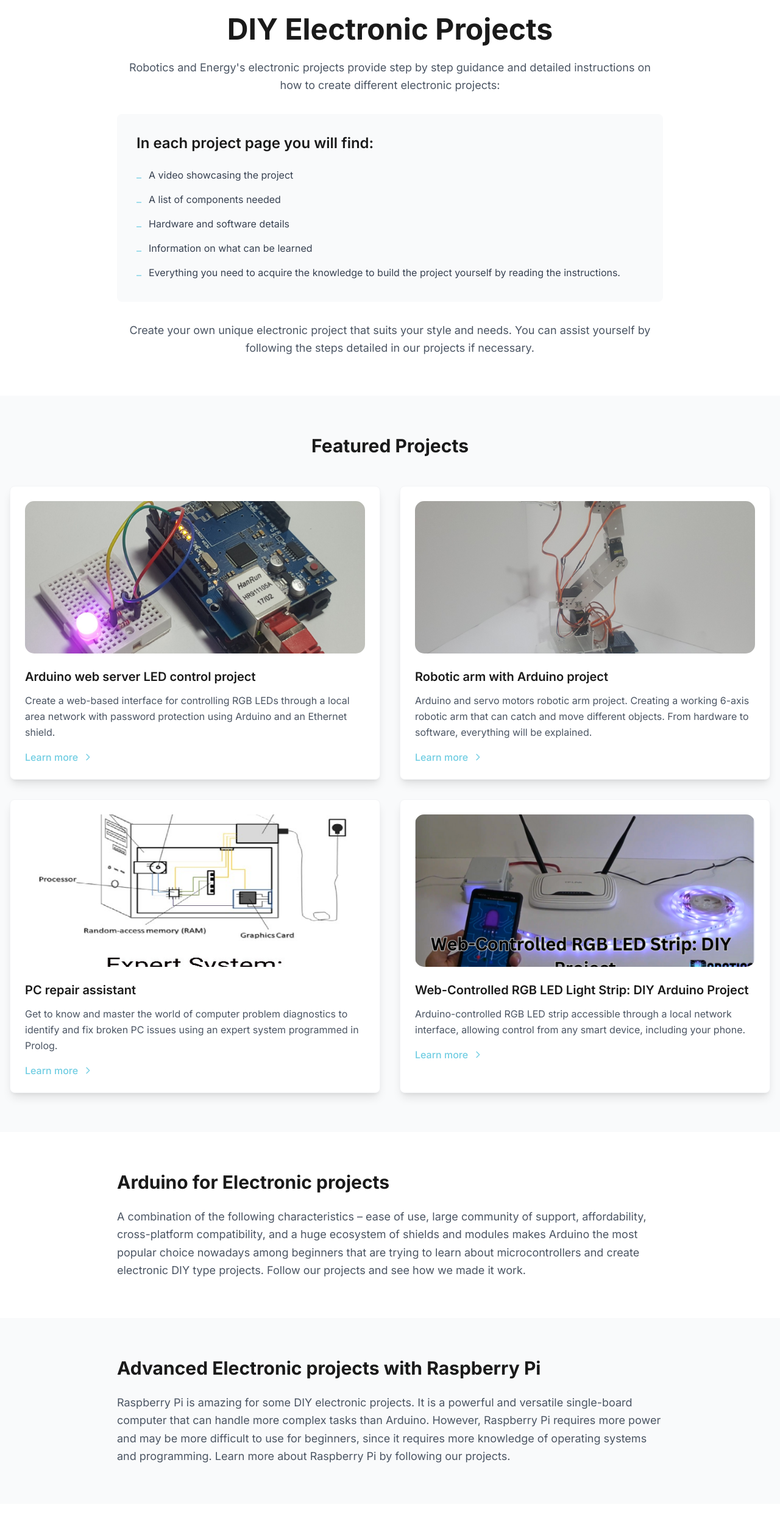
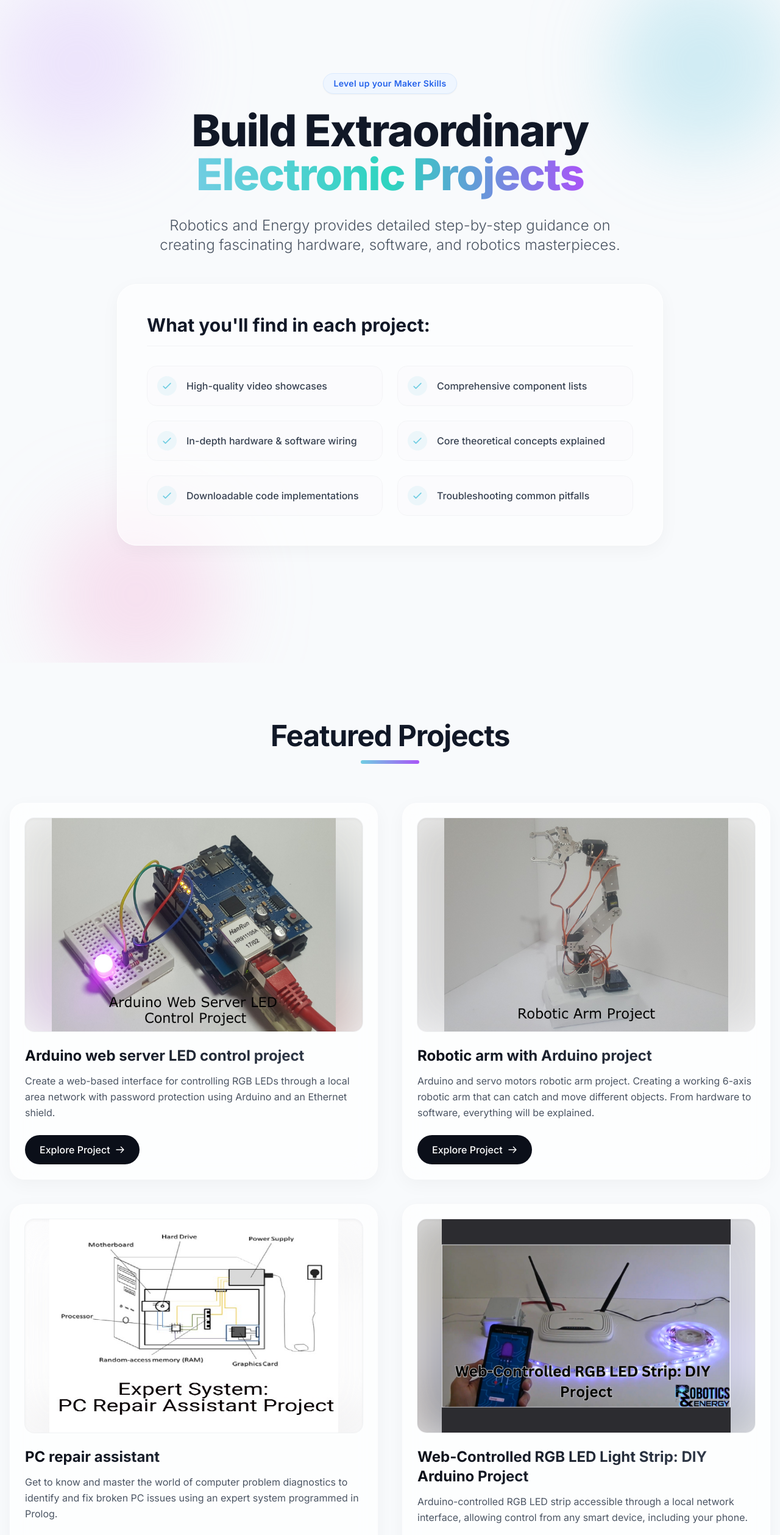
Before and after one commit to Korner-san/RoboticsAndEnergy, a Next.js app: page / in a window 1280 px wide. Shown: the part 200-2718 px from the top of the page at 61% size. Built offline with nearby package versions, Linux system fonts and the light colour scheme.

Commit message:
Redesign homepage with UI overhaul and larger image aspects

```diff
--- a/app/page.tsx
+++ b/app/page.tsx
@@ -64,54 +64,68 @@ const articles = [
 
 const HomePage: React.FC = () => {
   return (
-    <div className="bg-gray-50">
-      {/* Hero Section */}
-      <section className="bg-white py-16">
-        <div className="container mx-auto px-4">
-          <div className="text-center max-w-4xl mx-auto">
-            <h1 className="text-4xl md:text-5xl font-bold text-robotics-dark mb-6">
-              DIY Electronic Projects
+    <div className="bg-[#f8fafc] overflow-hidden min-h-screen">
+
+      {/* Premium Hero Section with Animated Orbs */}
+      <section className="relative py-28 lg:py-40 flex items-center justify-center overflow-hidden">
+
+        {/* Animated Background Orbs */}
+        <div className="absolute top-0 -left-4 w-72 h-72 bg-purple-300 rounded-full mix-blend-multiply filter blur-3xl opacity-30 animate-blob" />
+        <div className="absolute top-0 -right-4 w-72 h-72 bg-robotics-blue rounded-full mix-blend-multiply filter blur-3xl opacity-30 animate-blob animation-delay-2000" />
+        <div className="absolute -bottom-8 left-20 w-72 h-72 bg-pink-300 rounded-full mix-blend-multiply filter blur-3xl opacity-30 animate-blob animation-delay-4000" />
+
+        <div className="container mx-auto px-4 relative z-10">
+          <div className="text-center max-w-5xl mx-auto animate-fade-in-up">
+            <span className="inline-block py-1.5 px-4 mb-6 rounded-full bg-blue-50 border border-blue-100 text-blue-600 text-sm font-semibold tracking-wide shadow-sm">
+              Level up your Maker Skills
+            </span>
+            <h1 className="text-5xl md:text-7xl font-extrabold tracking-tight mb-8 text-gray-900">
+              Build Extraordinary <br />
+              <span className="bg-clip-text text-transparent bg-gradient-to-r from-robotics-blue via-teal-400 to-purple-500">
+                Electronic Projects
+              </span>
             </h1>
-            <p className="text-lg text-gray-600 leading-relaxed mb-8">
-              Robotics and Energy&apos;s electronic projects provide step by step guidance and detailed
-              instructions on how to create different electronic projects:
+            <p className="text-xl md:text-2xl text-gray-600 leading-relaxed mb-12 max-w-3xl mx-auto font-light">
+              Robotics and Energy provides detailed step-by-step guidance on creating fascinating hardware, software, and robotics masterpieces.
             </p>
 
-            <div className="bg-gray-50 rounded-lg p-8 mb-8 text-left">
-              <h2 className="text-2xl font-semibold text-robotics-dark mb-6">
-                In each project page you will find:
+            <div className="bg-white/60 backdrop-blur-xl rounded-[32px] p-8 md:p-12 mb-8 text-left shadow-[0_8px_30px_rgb(0,0,0,0.04)] border border-white max-w-4xl mx-auto transform transition hover:scale-[1.01] duration-500">
+              <h2 className="text-2xl md:text-3xl font-bold text-gray-900 mb-8 border-b border-gray-100 pb-4">
+                What you'll find in each project:
               </h2>
-              <ul className="space-y-3 text-gray-700">
+              <div className="grid grid-cols-1 md:grid-cols-2 gap-6">
                 {[
-                  'A video showcasing the project',
-                  'A list of components needed',
-                  'Hardware and software details',
-                  'Information on what can be learned',
-                  'Everything you need to acquire the knowledge to build the project yourself by reading the instructions.',
+                  'High-quality video showcases',
+                  'Comprehensive component lists',
+                  'In-depth hardware & software wiring',
+                  'Core theoretical concepts explained',
+                  'Downloadable code implementations',
+                  'Troubleshooting common pitfalls',
                 ].map((item) => (
-                  <li key={item} className="flex items-start">
-                    <span className="text-robotics-blue mr-3 mt-1">–</span>
-                    {item}
-                  </li>
+                  <div key={item} className="flex items-center space-x-4 bg-gray-50/50 p-4 rounded-2xl border border-gray-100">
+                    <div className="flex-shrink-0 w-8 h-8 rounded-full bg-robotics-blue/10 flex items-center justify-center text-robotics-blue">
+                      <svg className="w-5 h-5" fill="none" stroke="currentColor" viewBox="0 0 24 24"><path strokeLinecap="round" strokeLinejoin="round" strokeWidth="2" d="M5 13l4 4L19 7"></path></svg>
+                    </div>
+                    <span className="text-gray-700 font-medium">{item}</span>
+                  </div>
                 ))}
-              </ul>
+              </div>
             </div>
-
-            <p className="text-lg text-gray-600 leading-relaxed">
-              Create your own unique electronic project that suits your style and needs. You can
-              assist yourself by following the steps detailed in our projects if necessary.
-            </p>
           </div>
         </div>
       </section>
 
-      {/* Featured Projects */}
-      <section className="py-16 bg-gray-50">
-        <div className="container mx-auto px-4">
-          <h2 className="text-3xl font-bold text-center text-robotics-dark mb-12">
-            Featured Projects
-          </h2>
-          <div className="grid grid-cols-1 md:grid-cols-2 gap-8">
+      {/* Featured Projects Grid */}
+      <section className="py-24 relative z-20">
+        <div className="container mx-auto px-4 max-w-7xl">
+          <div className="text-center mb-16">
+            <h2 className="text-4xl md:text-5xl font-bold text-gray-900 mb-4 tracking-tight">
+              Featured Projects
+            </h2>
+            <div className="w-24 h-1.5 bg-gradient-to-r from-robotics-blue to-purple-500 mx-auto rounded-full" />
+          </div>
+
+          <div className="grid grid-cols-1 lg:grid-cols-2 gap-10">
             {projects.map((project, index) => (
               <ProjectCard
                 key={index}
@@ -126,48 +140,48 @@ const HomePage: React.FC = () => {
         </div>
       </section>
 
-      {/* Arduino Section */}
-      <section className="py-16 bg-white">
-        <div className="container mx-auto px-4">
-          <div className="max-w-4xl mx-auto">
-            <h2 className="text-3xl font-bold text-robotics-dark mb-6">
-              Arduino for Electronic projects
-            </h2>
-            <p className="text-lg text-gray-600 leading-relaxed">
-              A combination of the following characteristics – ease of use, large community of
-              support, affordability, cross-platform compatibility, and a huge ecosystem of shields
-              and modules makes Arduino the most popular choice nowadays among beginners that are
-              trying to learn about microcontrollers and create electronic DIY type projects. Follow
-              our projects and see how we made it work.
-            </p>
+      {/* Informational Blocks - Arduino & Raspberry Pi */}
+      <section className="py-20 bg-gradient-to-b from-white to-[#f8fafc]">
+        <div className="container mx-auto px-4 max-w-6xl">
+          <div className="grid grid-cols-1 md:grid-cols-2 gap-10">
+            {/* Arduino */}
+            <div className="bg-white rounded-3xl p-10 shadow-[0_8px_30px_rgb(0,0,0,0.03)] border border-gray-100 hover:shadow-xl transition-shadow duration-300">
+              <div className="w-16 h-16 bg-teal-50 rounded-2xl flex items-center justify-center mb-6">
+                 <span className="text-3xl">🎛️</span>
+              </div>
+              <h2 className="text-3xl font-bold text-gray-900 mb-4">
+                Arduino Ecosystem
+              </h2>
+              <p className="text-lg text-gray-600 leading-relaxed">
+                Ease of use, massive community support, and affordability make Arduino the premier choice for electronics beginners and professionals alike. Build powerful IoT circuits and automation bots effortlessly.
+              </p>
+            </div>
+
+            {/* Raspberry Pi */}
+            <div className="bg-white rounded-3xl p-10 shadow-[0_8px_30px_rgb(0,0,0,0.03)] border border-gray-100 hover:shadow-xl transition-shadow duration-300">
+              <div className="w-16 h-16 bg-purple-50 rounded-2xl flex items-center justify-center mb-6">
+                 <span className="text-3xl">🍓</span>
+              </div>
+              <h2 className="text-3xl font-bold text-gray-900 mb-4">
+                Advanced Raspberry Pi
+              </h2>
+              <p className="text-lg text-gray-600 leading-relaxed">
+                Unlock true computing power with single-board computers. Handle complex machine learning, advanced operating systems, and heavy network traffic with our Raspberry Pi guides.
+              </p>
+            </div>
           </div>
         </div>
       </section>
 
-      {/* Raspberry Pi Section */}
-      <section className="py-16 bg-gray-50">
-        <div className="container mx-auto px-4">
-          <div className="max-w-4xl mx-auto">
-            <h2 className="text-3xl font-bold text-robotics-dark mb-6">
-              Advanced Electronic projects with Raspberry Pi
+      {/* Recent Articles Grid */}
+      <section className="py-24 relative z-20">
+        <div className="container mx-auto px-4 max-w-7xl">
+          <div className="text-center mb-16">
+            <h2 className="text-4xl md:text-5xl font-bold text-gray-900 mb-4 tracking-tight">
+              Latest from the Lab
             </h2>
-            <p className="text-lg text-gray-600 leading-relaxed">
-              Raspberry Pi is amazing for some DIY electronic projects. It is a powerful and
-              versatile single-board computer that can handle more complex tasks than Arduino.
-              However, Raspberry Pi requires more power and may be more difficult to use for
-              beginners, since it requires more knowledge of operating systems and programming.
-              Learn more about Raspberry Pi by following our projects.
-            </p>
+            <div className="w-24 h-1.5 bg-gradient-to-r from-teal-400 to-robotics-blue mx-auto rounded-full" />
           </div>
-        </div>
-      </section>
-
-      {/* Recent Articles */}
-      <section className="py-16 bg-white">
-        <div className="container mx-auto px-4">
-          <h2 className="text-3xl font-bold text-center text-robotics-dark mb-12">
-            Recent articles
-          </h2>
           <div className="grid grid-cols-1 md:grid-cols-2 lg:grid-cols-3 gap-8">
             {articles.map((article, index) => (
               <ArticleCard
--- a/components/ProjectCard.tsx
+++ b/components/ProjectCard.tsx
@@ -18,19 +18,23 @@ const ProjectCard: React.FC<ProjectCardProps> = ({
   altText
 }) => {
   return (
-    <div className="bg-white rounded-lg shadow-lg hover:shadow-xl transition-shadow duration-300 p-6 border border-gray-100">
+    <div className="relative group bg-white/70 backdrop-blur-xl rounded-[24px] shadow-[0_8px_30px_rgb(0,0,0,0.04)] hover:shadow-[0_8px_40px_rgb(112,205,226,0.15)] transition-all duration-500 p-6 border border-white/40 overflow-hidden hover:-translate-y-2">
+      {/* Decorative gradient orb for glow effect */}
+      <div className="absolute -inset-1 bg-gradient-to-r from-robotics-blue/0 via-robotics-blue/10 to-purple-500/10 rounded-[28px] blur-xl opacity-0 group-hover:opacity-100 transition-opacity duration-700 pointer-events-none" />
+
+      <div className="relative z-10 w-full">
         {/* TiltedCard for the project image */}
-      <div className="mb-6">
+        <div className="mb-6 rounded-[15px] w-full overflow-hidden bg-gray-50/50 ring-1 ring-gray-900/5 shadow-inner">
           <TiltedCard
             imageSrc={imageSrc}
             altText={altText || title}
             captionText={title}
-          containerHeight="250px"
+            containerHeight="350px"
             containerWidth="100%"
-          imageHeight="250px"
+            imageHeight="350px"
             imageWidth="100%"
-          rotateAmplitude={12}
-          scaleOnHover={1.05}
+            rotateAmplitude={10}
+            scaleOnHover={1.03}
             showMobileWarning={false}
             showTooltip={true}
             displayOverlayContent={false}
@@ -38,28 +42,29 @@ const ProjectCard: React.FC<ProjectCardProps> = ({
         </div>
 
         {/* Project content */}
-      <h3 className="text-xl font-semibold text-robotics-dark mb-3">
+        <h3 className="text-2xl font-bold bg-clip-text text-transparent bg-gradient-to-r from-robotics-dark to-gray-700 mb-3 group-hover:to-robotics-blue transition-all duration-300">
           {title}
         </h3>
-      <p className="text-gray-600 mb-4 leading-relaxed">
+        <p className="text-gray-600 mb-6 leading-relaxed line-clamp-3">
           {description}
         </p>
         <Link
           href={href}
-        className="inline-flex items-center text-robotics-blue hover:text-blue-600 font-medium transition-colors duration-300"
+          className="inline-flex items-center justify-center px-6 py-3 rounded-full bg-robotics-dark text-white font-medium hover:bg-robotics-blue hover:shadow-lg hover:shadow-robotics-blue/30 transition-all duration-300 group/btn"
           aria-label={`Learn more about ${title}`}
         >
-        Learn more
+          Explore Project
           <svg
-          className="ml-2 w-4 h-4"
+            className="ml-2 w-4 h-4 transform group-hover/btn:translate-x-1 transition-transform"
             fill="none"
             stroke="currentColor"
             viewBox="0 0 24 24"
             aria-hidden="true"
           >
-          <path strokeLinecap="round" strokeLinejoin="round" strokeWidth={2} d="M9 5l7 7-7 7" />
+            <path strokeLinecap="round" strokeLinejoin="round" strokeWidth={2} d="M14 5l7 7m0 0l-7 7m7-7H3" />
           </svg>
         </Link>
+      </div>
     </div>
   );
 };
--- a/components/TiltedCard.tsx
+++ b/components/TiltedCard.tsx
@@ -30,10 +30,10 @@ export default function TiltedCard({
   imageSrc,
   altText = 'Tilted card image',
   captionText = '',
-  containerHeight = '300px',
+  containerHeight = '350px',
   containerWidth = '100%',
-  imageHeight = '300px',
-  imageWidth = '300px',
+  imageHeight = '350px',
+  imageWidth = '100%',
   scaleOnHover = 1.1,
   rotateAmplitude = 14,
   showMobileWarning = true,
@@ -118,14 +118,17 @@ export default function TiltedCard({
           scale
         }}
       >
+        {/* Glow backdrop - blurred and scaled copy of the image to fill empty spaces */}
+        <motion.img
+          src={imageSrc}
+          alt=""
+          className="absolute inset-0 object-cover w-full h-full rounded-[15px] blur-2xl opacity-50 scale-110 pointer-events-none"
+        />
+
         <motion.img
           src={imageSrc}
           alt={altText}
-          className="absolute top-0 left-0 object-cover rounded-[15px] will-change-transform [transform:translateZ(0)]"
-          style={{
-            width: imageWidth,
-            height: imageHeight
-          }}
+          className="absolute inset-0 object-contain w-full h-full rounded-[15px] will-change-transform [transform:translateZ(0)] z-10"
         />
 
         {displayOverlayContent && overlayContent && (
```
Also changed, not shown: components/ArticleCard.tsx (+29 -19 lines), elementor-656-2025-10-04.json (added, +1 -0 lines), tailwind.config.js (+24 -1 lines), 1 other file (tests, documents, lock files or other folders). Lines whose indentation alone changed are shown as unchanged.
